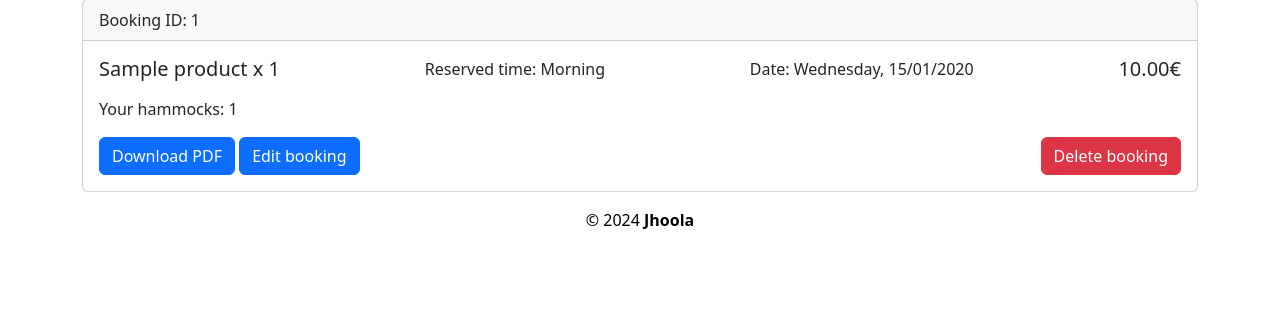
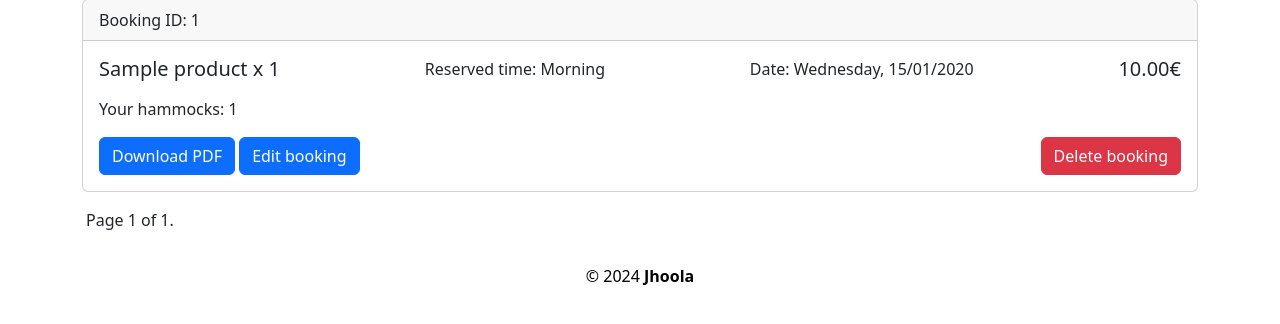
Before and after one commit to TheReported/jhoola, a Django app: a page that uses src/app/back-end/users/templates/users/pages/bookings.html in a window 1280 px wide. Shown: the part 171-495 px from the top of the page. Run offline with Django 5.2, Linux system fonts and the light colour scheme; a user stored in the database is signed in; tables that the repository leaves empty hold one stand-in row (values such as "Sample post"); parts of the project's set-up code (start-up, migrations or seed data) failed here and were passed over.

Commit message:
Paginator added #26

```diff
--- a/src/app/back-end/booking/views.py
+++ b/src/app/back-end/booking/views.py
@@ -10,6 +10,7 @@ from django.template.loader import render_to_string
 from django.urls import reverse
 from users.decorators import client_required
 from users.models import Client
+from django.core.paginator import Paginator
 
 from .models import Booking
 
@@ -22,8 +23,11 @@ stripe.api_version = settings.STRIPE_API_VERSION
 def booking_list(request, username):
     client = get_object_or_404(Client, user=request.user)
     bookings = Booking.objects.filter(user=client)
+    paginator = Paginator(bookings, 3)
+    page_number = request.GET.get("page")
+    page_obj = paginator.get_page(page_number)
     return render(
-        request, 'users/pages/bookings.html', {'bookings': bookings, 'section': 'My Bookings'}
+        request, 'users/pages/bookings.html', {'page_obj': page_obj, 'section': 'My Bookings'}
     )
 
 
--- a/src/app/back-end/users/templates/users/pages/bookings.html
+++ b/src/app/back-end/users/templates/users/pages/bookings.html
@@ -9,12 +9,12 @@
     {% include "users/messages/message.html" %}
   {% endblock messages %}
 
-  {% if bookings %}
+  {% if page_obj %}
   <div class="row mt-4">
     <h2>Happy Holidays, {{ user.first_name }}!! </h2>
   </div>
   <div class="row">
-    {% for booking in bookings %}
+    {% for booking in page_obj %}
     {% if booking.paid %}
     <div class="col-12 mt-4">
       <div class="card">
@@ -49,6 +49,11 @@
     </div>
     {% endif %}
     {% endfor %}
+
+    {% block paginator %}
+      {% include "users/pages/paginator.html" %}
+    {% endblock paginator %}
+
   </div>
   {% else %}
   <div class="row">
--- /dev/null
+++ b/src/app/back-end/users/templates/users/pages/paginator.html
@@ -0,0 +1,17 @@
+<div class="pagination m-3">
+  <span class="step-links">
+      {% if page_obj.has_previous %}
+          <a href="?page=1">&laquo; first</a>
+          <a href="?page={{ page_obj.previous_page_number }}">previous</a>
+      {% endif %}
+
+      <span class="current">
+          Page {{ page_obj.number }} of {{ page_obj.paginator.num_pages }}.
+      </span>
+
+      {% if page_obj.has_next %}
+          <a href="?page={{ page_obj.next_page_number }}">next</a>
+          <a href="?page={{ page_obj.paginator.num_pages }}">last &raquo;</a>
+      {% endif %}
+  </span>
+</div>
```
